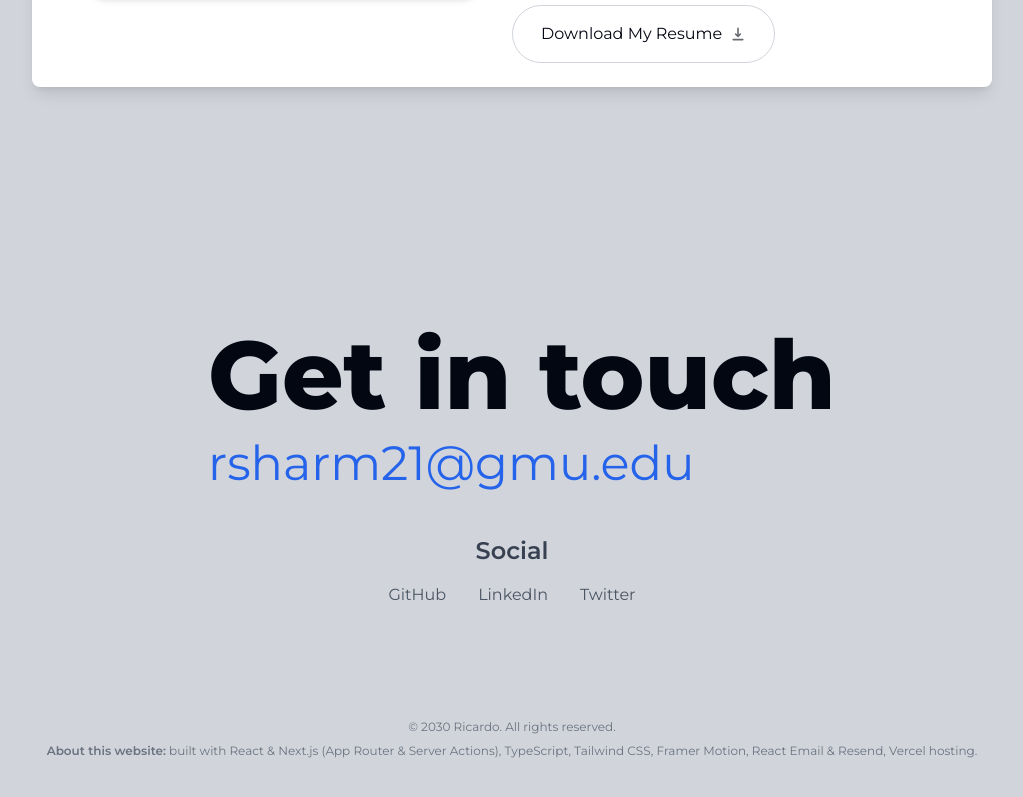
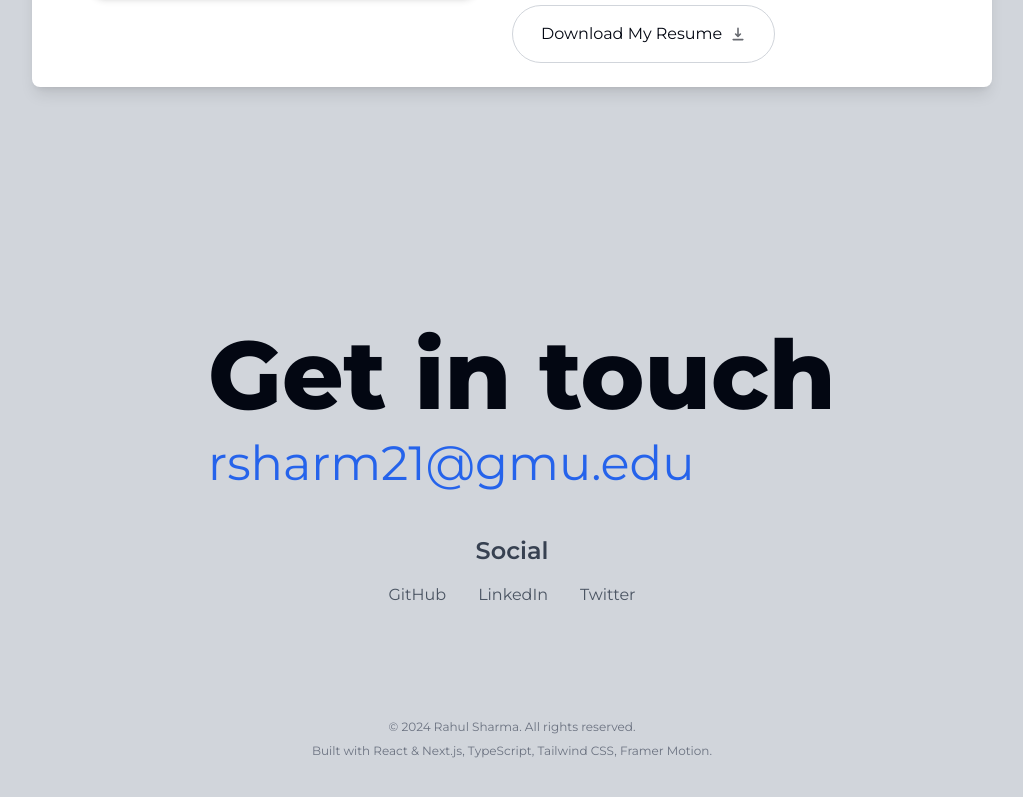
Before and after one commit to rahul-sharma-cs/portfolio, a Next.js app: page / in a window 1280 px wide. Shown: the part 2987-3784 px from the top of the page, without its empty margins (128-1151 px from the left). Built offline with nearby package versions, Linux system fonts and the light colour scheme.

Commit message:
Update footer.tsx
Changed the name and desc.

```diff
--- a/components/footer.tsx
+++ b/components/footer.tsx
@@ -4,12 +4,10 @@ export default function Footer() {
   return (
     <footer className="mb-10 px-4 text-center text-gray-500">
       <small className="mb-2 block text-xs">
-        &copy; 2030 Ricardo. All rights reserved.
+        &copy; 2024 Rahul Sharma. All rights reserved.
       </small>
       <p className="text-xs">
-        <span className="font-semibold">About this website:</span> built with
-        React & Next.js (App Router & Server Actions), TypeScript, Tailwind CSS,
-        Framer Motion, React Email & Resend, Vercel hosting.
+        Built with React & Next.js, TypeScript, Tailwind CSS, Framer Motion.
       </p>
     </footer>
   );
```
